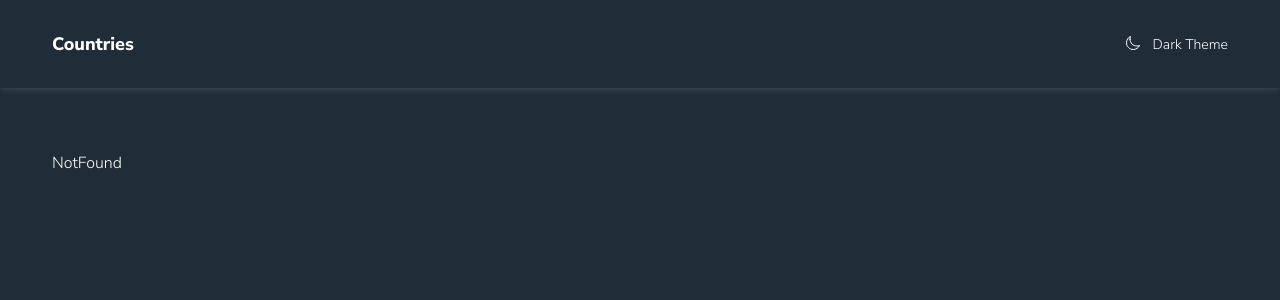
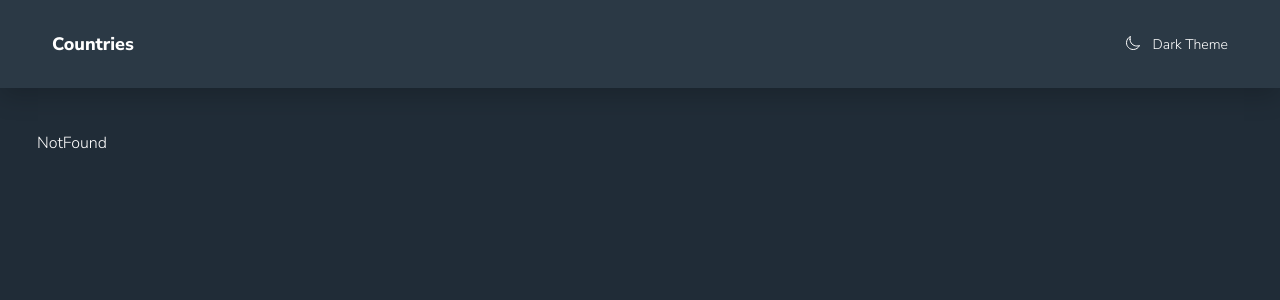
Before and after one commit to Liasnik/Countries, a React (Create React App) app: page / in a window 1280 px wide. Shown: the top 300 px of the page. Built offline with nearby package versions, Linux system fonts and the light colour scheme.

Commit message:
added more countries data

```diff
--- a/src/components/Batton.jsx
+++ b/src/components/Batton.jsx
@@ -3,9 +3,9 @@ import styled from 'styled-components'
 export const Button = styled.button`
   padding: 0 16px;
   background-color: var(--color-ui-base);
-  box-shadow: var(--shadow-input);
+  box-shadow: var(--shadow-button);
   line-height: 2.5;
-  border-radius: var(--radius);
+  border-radius: var(--radius-sm);
   border: none;
   display: flex;
   align-items: center;
--- a/src/components/Container.jsx
+++ b/src/components/Container.jsx
@@ -2,7 +2,7 @@ import styled from 'styled-components'
 
 export const Container = styled.div`
   width: 100%;
-  max-width: 1240px;
+  max-width: 1270px;
   margin: 0 auto;
-  padding: 0 2rem;
+  padding: 0 32px;
 `
--- a/src/components/DetailsCard.jsx
+++ b/src/components/DetailsCard.jsx
@@ -53,9 +53,14 @@ const List = styled.ul`
 
 const ListItem = styled.li`
   line-height: 1.8;
+  letter-spacing: 1.5px;
 
   & > b {
     font-weight: var(--fw-bold);
+  }
+
+  & > a {
+    color: var(--color-text);
   }
 `
 
@@ -84,8 +89,9 @@ const TagGroup = styled.div`
 const Tag = styled.span`
   padding: 5px 10px;
   background-color: var(--color-ui-base);
-  box-shadow: var(--shadow-input);
+  box-shadow: var(--shadow-button);
   cursor: pointer;
+  border-radius: var(--radius-sm);
 `
 
 export const DetailsCard = ({ country }) => {
@@ -99,28 +105,71 @@ export const DetailsCard = ({ country }) => {
         .then(({ data }) => setBordering(data))
   }, [country.borders])
 
+  let people
+  const lastNumber = country.population % 10
+  if (lastNumber === 2 || lastNumber === 3 || lastNumber === 4) {
+    people = 'человека'
+  } else people = 'человек'
+  console.log(lastNumber)
+
+  // //const lastNumber = country.population.toString().split('').slice(-1)
+  // const lastNumber = country.population.toString().split('').pop()
+  // if (lastNumber === '2' || lastNumber === '3' || lastNumber === '4') {
+  //   people = 'человека'
+  // } else people = 'человек'
+  // console.log(lastNumber)
+
+  // const array = country.population.toString().split('')
+  // const lastNumber = array[array.length - 1]
+  // if (array === '2' || lastNumber === '3' || lastNumber === '4') {
+  //   people = 'человека'
+  // } else people = 'человек'
+  // console.log(array[array.length - 1])
+
   return (
     <Wrapper>
       <CardImage src={country.flags.svg} alt={country.flag.alt} />
       <div>
-        <CardTitle>{country.name.official}</CardTitle>
+        <CardTitle>{country.name.common}</CardTitle>
         <ListGroup>
           <List>
             <ListItem>
-              <b>Capital</b> {country.capital}
+              Capital <b>{country.capital}</b>
             </ListItem>
             <ListItem>
-              <b>Native Name</b> {country.nativeName}
+              Official Name <b>{country.name.official}</b>
+            </ListItem>
+            <hr />
+            <ListItem>Alternative Spellings:</ListItem>
+            <ListItem>
+              <b>{country.altSpellings[0]}</b>
             </ListItem>
             <ListItem>
-              <b>Region</b> {country.region}
+              <b>{country.altSpellings[1]}</b>
             </ListItem>
             <ListItem>
-              <b>Population</b> {country.population}
+              <b>{country.altSpellings[2]}</b>
+            </ListItem>
+            <hr />
+            <ListItem>
+              Region <b>{country.region}</b>
+            </ListItem>
+            <ListItem>
+              Population <b>{country.population.toLocaleString()}</b> {people}
+            </ListItem>
+            <ListItem>
+              Subregion <b>{country.subregion}</b>
             </ListItem>
 
             <ListItem>
-              <b>Subregion</b> {country.subregion}
+              Driving <b>{country.car.side}</b>
+            </ListItem>
+            <hr />
+            <ListItem>
+              <a href={country.maps.googleMaps}>Google Maps</a>
+            </ListItem>
+            <ListItem>
+              <a href={country.maps.openStreetMaps}>Open Street Maps</a>
             </ListItem>
           </List>
           {/* <List>
@@ -130,17 +179,18 @@ export const DetailsCard = ({ country }) => {
           ))}
         </List> */}
           {/* <List>
-          <b>Currency</b>{' '}
-          {currencies.map((c) => (
-            <span key={c.code}>{c.name} </span>
-          ))}
-        </List>
-        <List>
-          <b>Language</b>{' '}
-          {languages.map((l) => (
-            <span key={l.name}>{l.name}</span>
-          ))}
-        </List> */}
+            <b>Currency</b>{' '}
+            {country.currencies.map((c) => (
+              <span key={c.code}>{c.name} </span>
+            ))}
+          </List> */}
+          <List>
+            {/* <b>Language</b>{' '} */}
+            {/* {country.languages.map((l) => (
+              <span key={l.name}>{l.name}</span>
+            ))} */}
+            {/* {country.languages.mkd} */}
+          </List>
         </ListGroup>
         <Meta>
           <b>Border Countries</b>
--- a/src/components/Header.jsx
+++ b/src/components/Header.jsx
@@ -6,14 +6,14 @@ import { Link } from 'react-router-dom'
 
 const HeaderEl = styled.header`
   box-shadow: var(--shadow);
-  background-color: (--colors-ui-base);
+  background-color: var(--color-ui-base);
 `
 
 const Wrapper = styled.div`
   display: flex;
   justify-content: space-between;
   align-items: center;
-  padding: 2rem 0;
+  padding: 32px 15px;
   color: var(--color-text);
   font-size: var(--font-size-sm);
 `
@@ -49,7 +49,7 @@ export const Header = () => {
     <HeaderEl>
       <Container>
         <Wrapper>
-          <Title>Countries</Title>
+          <Title>Countries </Title>
           <ModeSwitcher onClick={toggleTheme}>
             {theme === 'light' ? (
               <IoSunnyOutline size="18px" />
--- a/src/components/List.jsx
+++ b/src/components/List.jsx
@@ -2,7 +2,7 @@ import styled from 'styled-components'
 
 const Wrapper = styled.section`
   width: 100%;
-  padding: 32px 0;
+  padding: 32px 15px;
 
   display: grid;
   grid-template-columns: repeat(1, 1fr);
@@ -11,12 +11,12 @@ const Wrapper = styled.section`
     grid-template-columns: repeat(2, 1fr);
     gap: 3rem;
 
-    padding: 2.5rem 0;
+    padding: 2.5rem 15px;
   }
 
   @media (min-width: 1024px) {
     grid-template-columns: repeat(4, 1fr);
-    gap: 4rem;
+    gap: 64px;
   }
 `
 
--- a/src/components/Main.jsx
+++ b/src/components/Main.jsx
@@ -2,10 +2,10 @@ import styled from 'styled-components'
 import { Container } from './Container'
 
 const Wrapper = styled.main`
-  padding: 32px 0;
+  padding: 22px 0;
 
   @media (min-width: 767px) {
-    padding: 64px 0;
+    padding: 44px 0;
   }
 `
 
--- a/src/components/select/Controls.jsx
+++ b/src/components/select/Controls.jsx
@@ -6,6 +6,10 @@ import styled from 'styled-components'
 const Wrapper = styled.div`
   display: flex;
   flex-direction: column;
+  position: sticky;
+  top: 0;
+  background-color: var(--color-bg);
+  padding: 20px 15px;
 
   @media (min-width: 767px) {
     flex-direction: row;
@@ -14,10 +18,10 @@ const Wrapper = styled.div`
   }
 `
 const options = [
-  { value: 'Africa', label: 'Africa' },
+  { value: 'Europe', label: 'Europe' },
   { value: 'Americas', label: 'America' },
   { value: 'Asia', label: 'Asia' },
-  { value: 'Europe', label: 'Europe' },
+  { value: 'Africa', label: 'Africa' },
   { value: 'Oceania', label: 'Oceania' },
   { value: 'Antarctic', label: 'Antarctic' },
 ]
--- a/src/components/select/Search.jsx
+++ b/src/components/select/Search.jsx
@@ -7,7 +7,7 @@ const InputContainer = styled.label`
   display: flex;
   align-items: center;
   border-radius: var(--radius);
-  box-shadow: var(--shadow-input);
+  box-shadow: var(--shadow);
   margin-bottom: 20px;
   width: 100%;
 
--- a/src/index.css
+++ b/src/index.css
@@ -17,6 +17,7 @@
 
   /* Other */
   --radius: 7px;
+  --radius-sm: 5px;
 }
 
 body[data-theme='light'] {
@@ -24,15 +25,15 @@ body[data-theme='light'] {
   --color-bg: hsl(0, 0%, 98%);
   --color-ui-base: hsl(0, 0%, 100%);
   --shadow: rgba(149, 157, 165, 0.2) 0 8px 24px;
-  --shadow-input: rgba(149, 157, 165, 0.2) 0 8px 24px;
+  --shadow-button: rgba(124, 132, 140, 0.2) 8px 8px 14px;
 }
 
 body[data-theme='dark'] {
   --color-text: hsl(0, 0%, 100%);
   --color-bg: hsl(207, 26%, 17%);
   --color-ui-base: hsl(209, 23%, 22%);
-  --shadow: rgba(245, 245, 245, 0.2) 0 0 8px;
-  --shadow-input: rgba(245, 245, 245, 0.2) 0 0 3px;
+  --shadow: rgba(0, 0, 0, 0.2) 0 8px 24px;
+  --shadow-button: rgba(4, 4, 4, 0.2) 0 8px 14px;
 }
 
 body {
```
